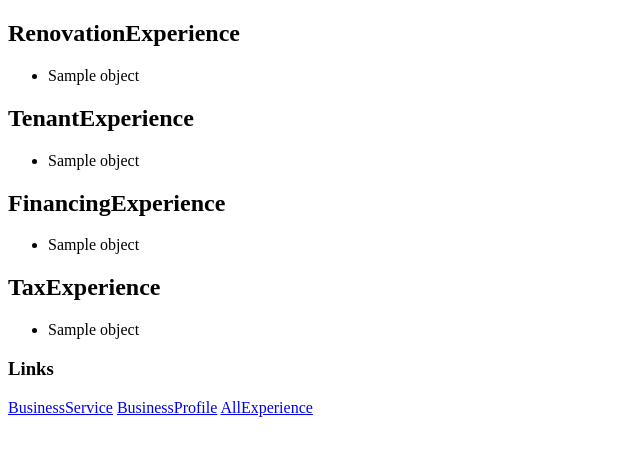
After one commit to koatse/ilikethem, a Django app: template experience/templates/experience/all.html in a window 1280 px wide. The commit adds this page. Shown: the top 456 px of the page, without its empty margins (0-640 px from the left). Run offline with Django 3.2, Linux system fonts and the light colour scheme; the template is opened without the code that fills it: most values are stand-ins (such as "Sample title", 1, 10 or a date in 2020).

Commit message:
Added experience:all

```diff
--- a/business/templates/business/businessprofile_detail.html
+++ b/business/templates/business/businessprofile_detail.html
@@ -1,4 +1,3 @@
-
 {% extends 'rein/base.html' %}
 {% block content %}
 <h2>BusinessProfileDetail</h2>
--- a/experience/models.py
+++ b/experience/models.py
@@ -1,5 +1,4 @@
 from django.db import models
-from mygeo.models import City
 
 class RenovationExperience(models.Model):
     name = models.CharField(max_length=50)
--- /dev/null
+++ b/experience/templates/experience/all.html
@@ -0,0 +1,30 @@
+{% extends 'rein/base.html' %}
+{% block content %}
+<h2>RenovationExperience</h2>
+<ul>
+	{% for object in renovation %}
+		<li> {{ object.name }} </li>
+	{% endfor %}
+</ul>
+
+<h2>TenantExperience</h2>
+<ul>
+	{% for object in tenant %}
+		<li> {{ object.name }} </li>
+	{% endfor %}
+</ul>
+
+<h2>FinancingExperience</h2>
+<ul>
+	{% for object in financing %}
+		<li> {{ object.name }} </li>
+	{% endfor %}
+</ul>
+
+<h2>TaxExperience</h2>
+<ul>
+	{% for object in tax %}
+		<li> {{ object.name }} </li>
+	{% endfor %}
+</ul>
+{% endblock content %}
--- /dev/null
+++ b/experience/urls.py
@@ -0,0 +1,6 @@
+from django.conf.urls import include, url
+from .views import ExperienceView
+
+urlpatterns = [
+    url(r'^$', ExperienceView.as_view(), name="all"),
+]
--- a/rein/templates/rein/base.html
+++ b/rein/templates/rein/base.html
@@ -22,6 +22,7 @@
 		<h3>Links</h3>
 			<a href="{% url 'business:service' %}">BusinessService</a>
 			<a href="{% url 'business:profile' %}">BusinessProfile</a>
+			<a href="{% url 'experience:all' %}">AllExperience</a>
 		{% endblock footer %}
 	</body>
 
--- a/rein/urls.py
+++ b/rein/urls.py
@@ -19,4 +19,5 @@ from django.contrib import admin
 urlpatterns = [
     url(r'^admin/', admin.site.urls),
     url(r'^business/', include('business.urls', namespace="business")),
+    url(r'^experience/', include('experience.urls', namespace="experience")),
 ]
```
Also changed, not shown: experience/views.py (+13 -1 lines).
